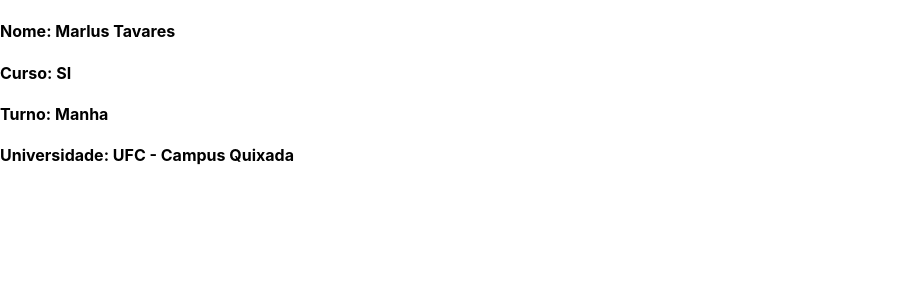
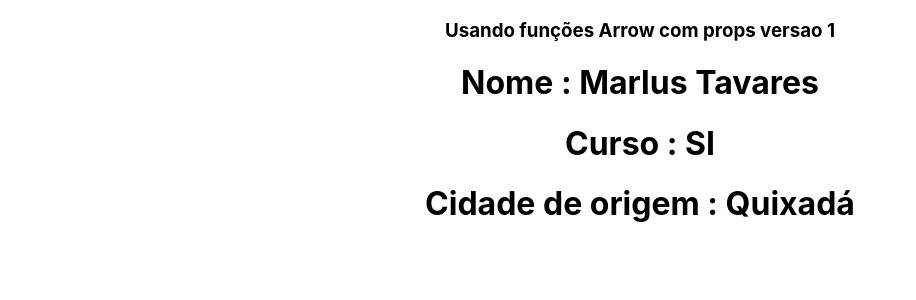
Before and after one commit to marlustavares/web-2022-1, a React (Create React App) app in the folder WEB/introducao_web/: page / in a window 1280 px wide. Shown: the top 300 px of the page, without its empty margins (0-916 px from the left). Built offline with nearby package versions, Linux system fonts and the light colour scheme.

Commit message:
criei uma pasta em componentes (atividades) e criei alguns arquivos

```diff
--- a/WEB/introducao_web/src/App.js
+++ b/WEB/introducao_web/src/App.js
@@ -1,10 +1,64 @@
 import { Component } from 'react';
 import './App.css';
-import Informacoes from './components/Informacoes';
+//import Informacoes from './components/Informacoes';
 
-import MeusDados from './components/MeusDados';
-import MeusDadosProps from './components/MeusDadosProps';
+//import MeusDados from './components/MeusDados';
+//import MeusDadosProps from './components/MeusDadosProps';
 
+//import Questao1 from './components/atividades/Questao1';
+//import Questao2 from './components/atividades/Questao2';
+import Questao3 from './components/atividades/Questao3';
+
+
+//Questao1,primeira parte segunda aula
+/*function App() {
+  return(
+    <div className='App'>
+      <Questao1 />
+
+    </div>
+  )
+}
+*/
+//Questao1,segunda parte,segunda aula
+/*function App() {
+  return(
+    <div className='App'>
+      <Questao1 />
+
+    </div>
+  )
+}
+*/
+
+//Questao2,segunda aula
+/*function App() {
+  return(
+    <div className='App'>
+      <Questao2 />
+
+    </div>
+  )
+}
+*/
+
+//Questao3,segunda aula
+function App() {
+  return(
+    <div className='App'>
+      <Questao3
+        nome="Marlus Tavares"
+        curso="Sistemas de Informacao"
+        cidade="Quixada"
+      />
+    </div>
+  )
+}
+
+
+
+//aula de segunda
+/*
 function App() {
   return(
     <div classname = 'App'>
@@ -17,6 +71,7 @@
     </div>
   )
 }
+*/
 
 /*
 function App() {
--- a/WEB/introducao_web/src/components/MeusDadosProps.jsx
+++ b/WEB/introducao_web/src/components/MeusDadosProps.jsx
@@ -1,7 +1,6 @@
 import React, { Component } from "react";
 
 const MeusDadosProps = (props) => {
-    //console.log(porps.nome)
     return(
         <div>
             <h3>Nome: {props.nome} </h3>
@@ -9,6 +8,7 @@
         </div>
     )
 }
+
 
 /*
 class MeusDadosProps extends Component {
--- /dev/null
+++ b/WEB/introducao_web/src/components/atividades/Questao1.jsx
@@ -0,0 +1,61 @@
+import React from "react";
+
+//Criando uma função clássica
+/*function Questao1() {
+  return (
+    <div className="App">
+      <h3>Usando funcao classica</h3>
+      <h1>nome : Marlus Tavares</h1>
+      <h1>curso : Sistemas de Informação</h1>
+      <h1>Cidade de origem : Quixadá</h1>
+    </div>
+  )
+}
+
+
+//Constante que recebe uma função arrow
+/*const Questao1 = () => {
+  return (
+    <div className="App">
+      <h3>Usando funções Arrow</h3>
+      <h1>Nome : Marlus Tavares</h1>
+      <h1>Curso : Sistemas de Informação</h1>
+      <h1>Cidade de origem : Quixadá</h1>
+    </div>
+  )
+}
+*/
+
+//questao 1 modificada para a questão 3
+
+
+
+
+//Constante que recebe uma função arrow versão 1
+const Questao1 = (props) => {
+    return (
+      <div>
+        <h3>Usando funções Arrow com props versao 1</h3>
+        <h1>Nome : {props.nome}</h1>
+        <h1>Curso : {props.curso}</h1>
+        <h1>Cidade de origem : {props.cidade}</h1>
+      </div>
+    )
+  }
+
+
+//Constante que recebe uma função arrow versão 2
+/*const Questao1 = (props) => {
+    const {nome,curso,cidade} = props
+    return (
+      <div>
+        <h3>Usando funções Arrow com props versao 2</h3>
+        <h1>Nome : {nome}</h1>
+        <h1>Curso : {curso}</h1>
+        <h1>Cidade de origem : {cidade}</h1>
+      </div>
+    )
+  }
+*/
+
+export default Questao1
--- /dev/null
+++ b/WEB/introducao_web/src/components/atividades/Questao2.jsx
@@ -0,0 +1,45 @@
+import { Component } from "react"
+
+//questao usando class
+/*class Questao2 extends Component {
+    render (){
+        return(
+            <div>
+                <h3>Usando class</h3>
+                <h1>nome : Marlus Tavares</h1>
+                <h1>curso : Sistemas de Informacao</h1>
+                <h1>Cidade de origem : Quixada</h1>
+            </div>
+        )
+    }
+}
+*/
+
+
+
+
+
+
+//Questao2 modificada para a questao 4
+
+//questao usando class com props
+class Questao2 extends Component {
+    construtor(props){
+        super(props)
+    }
+
+    render() {
+        const {nome,curso,cidade} = this.props
+        return(
+            <div>
+                <h3>Usando class com props</h3>
+                <h1>nome : {nome}</h1>
+                <h1>curso : {curso}</h1>
+                <h1>Cidade de origem : {cidade}</h1>
+            </div>
+        )
+    }
+
+}
+
+export default Questao2
--- /dev/null
+++ b/WEB/introducao_web/src/components/atividades/Questao3.jsx
@@ -0,0 +1,17 @@
+import React from "react";
+
+import Questao1 from "./Questao1";
+//1° maneira
+const Questao3 = () => {
+    return(
+        <div>
+            <Questao1
+                nome = "Marlus Tavares"
+                curso = "SI"
+                cidade ="Quixadá"
+            />
+        </div>
+    )
+}
+
+export default Questao3
```
Also changed, not shown: WEB/introducao_web/src/components/atividades/Questao4.jsx (added).
